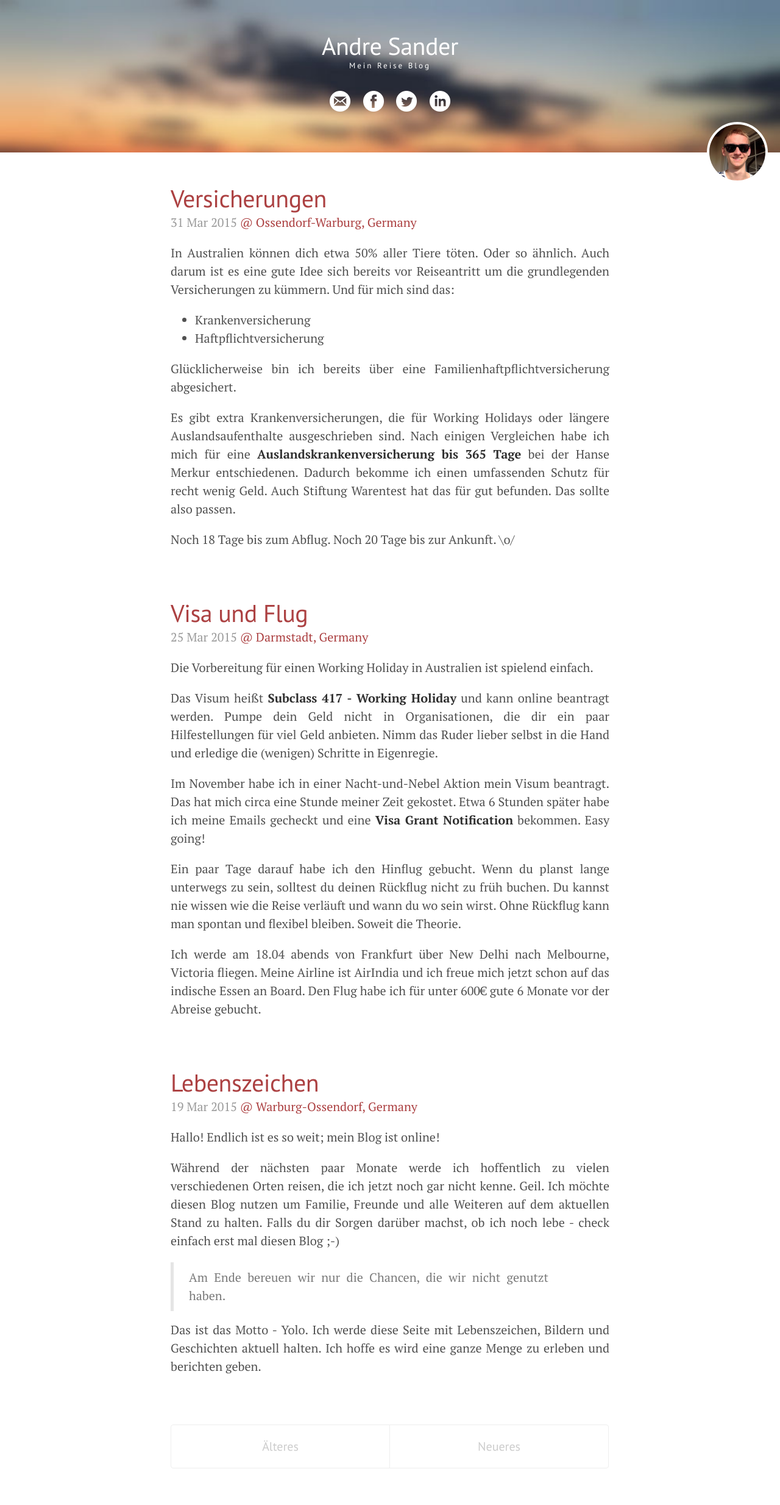
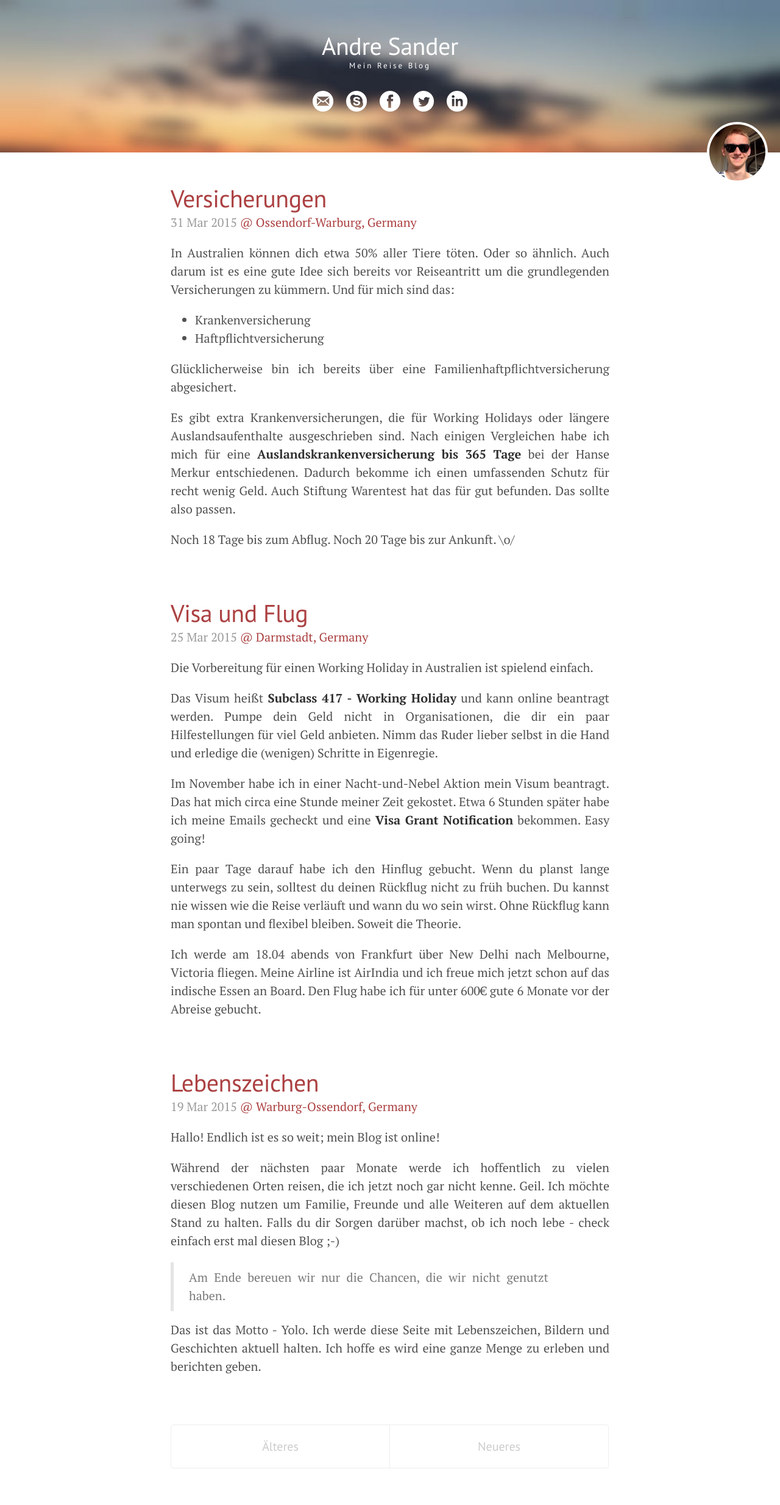
Before and after one commit to Sanderand/Sanderand.github.io, a Jekyll site: the page built from index.html, in a window 1280 px wide. Shown: the whole page at 61% size. Built offline with Jekyll 4.4.1, drawn with Linux system fonts in a browser that asks for light colours; Markdown is read by kramdown in place of the engine named in the settings; the list of posts is cut into pages by our own code.

Commit message:
added skype contact

```diff
--- a/_config.yml
+++ b/_config.yml
@@ -20,6 +20,7 @@ mail: blog@andresander.com
 twitter: _andresander
 facebook: Sanderand
 linkedin: profile/view?id=293081683
+skype: andresanderandre
 
 # Custom vars
 version:             1.0.0
--- a/_layouts/default.html
+++ b/_layouts/default.html
@@ -12,6 +12,7 @@
 
         <div>
           <a class="icon-social" href="mailto:{{ site.mail }}"><img src="{{ site.baseurl }}public/icon-mail.png"></a>
+          <a class="icon-social" href="skype:{{ site.skype }}?add" alt="{{ site.skype }}"><img src="{{ site.baseurl }}public/icon-skype.png"></a>
           <a class="icon-social" href="https://facebook.com/{{ site.facebook }}" target="_blank"><img src="{{ site.baseurl }}public/icon-facebook.png"></a>
           <a class="icon-social" href="https://twitter.com/{{ site.twitter }}" target="_blank"><img src="{{ site.baseurl }}public/icon-twitter.png"></a>
           <a class="icon-social" href="https://linkedin.com/{{ site.linkedin }}" target="_blank"><img src="{{ site.baseurl }}public/icon-linkedin.png"></a>
```
Also changed, not shown: public/icon-skype.png (added).
